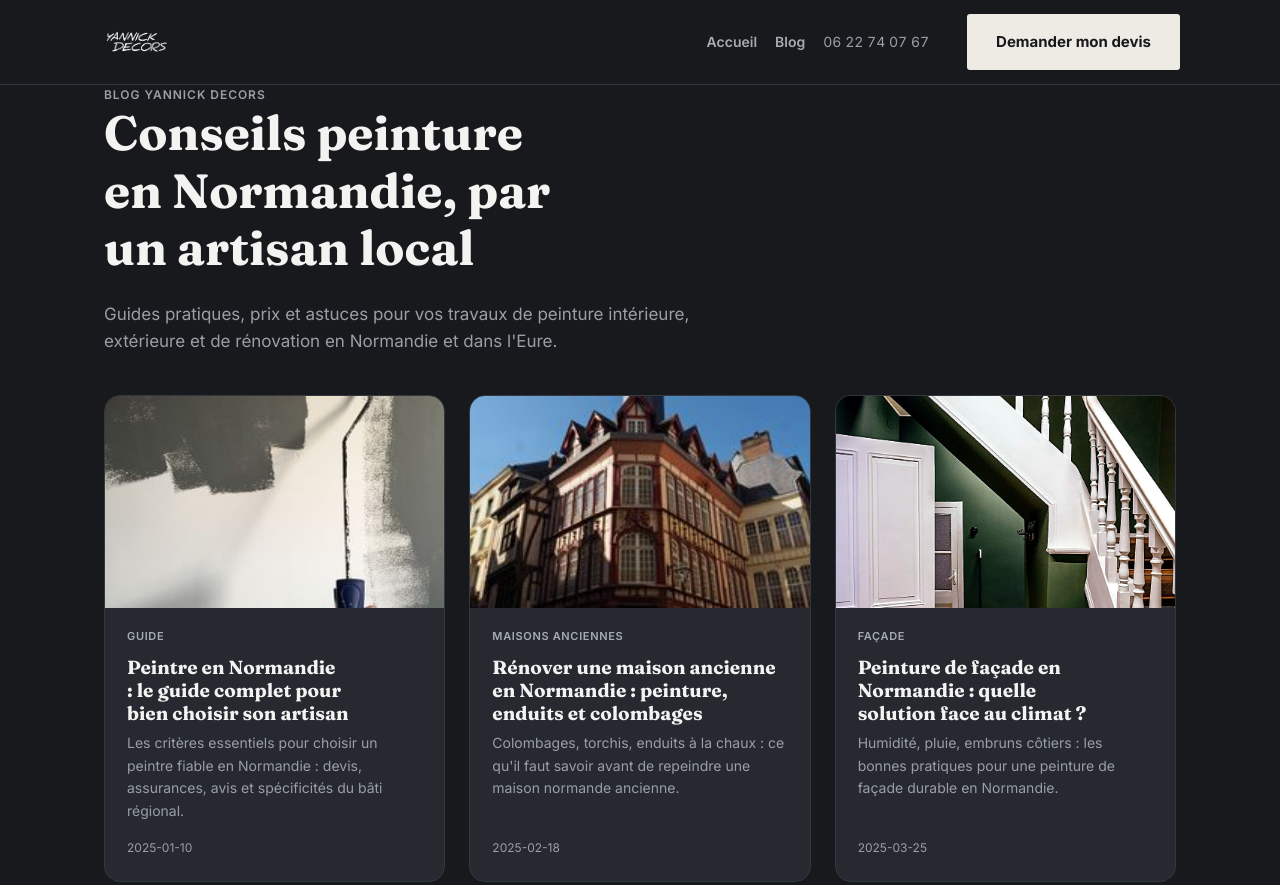
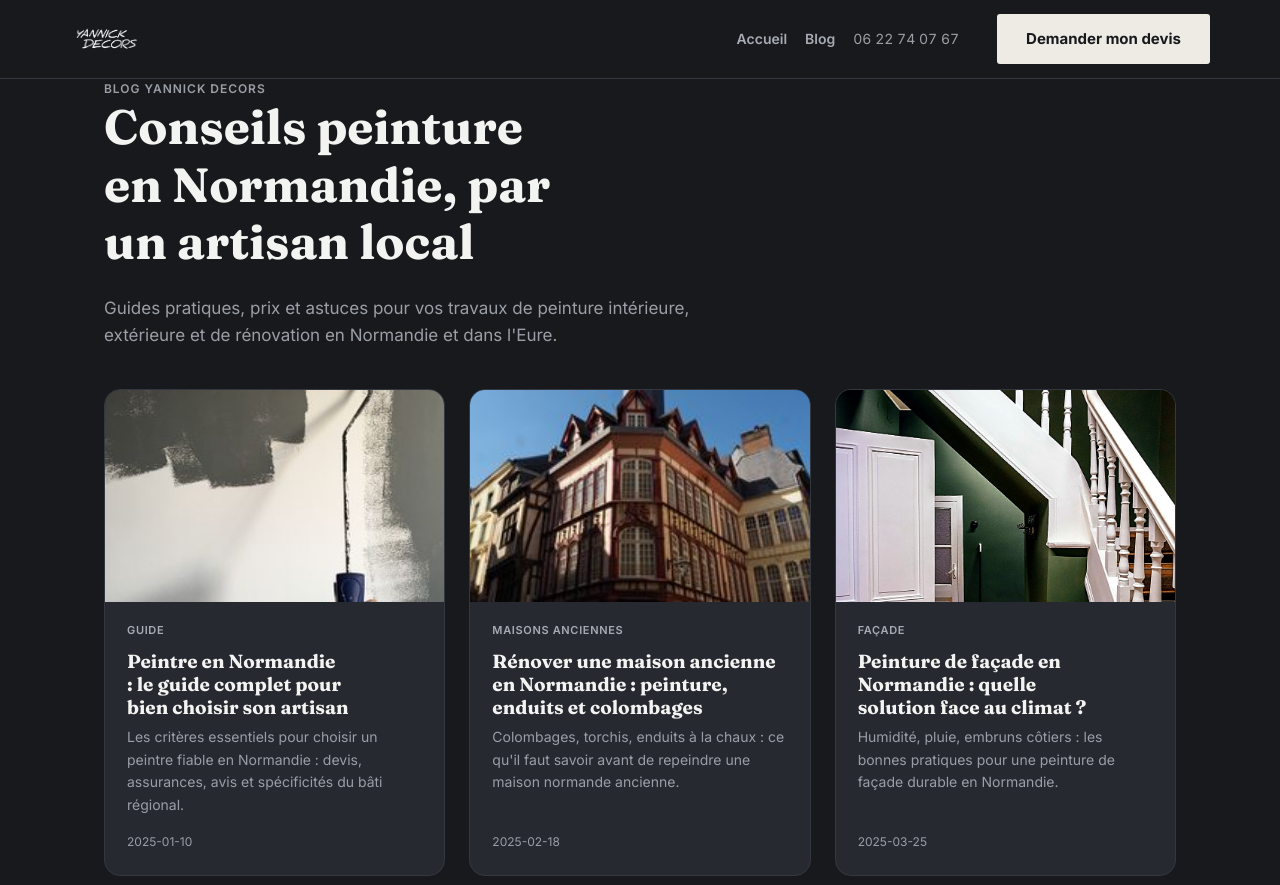
Before and after one commit to pichouleo/yannick-decors-site, a plain HTML site: page blog/index.html in a window 1280 px wide. Shown: the top 885 px of the page. Drawn offline with Linux system fonts and the light colour scheme.

Commit message:
Fix réel de la largeur de navbar blog vs accueil
Le conteneur du header du blog était plafonné à 1120px au lieu de
1180px comme l'accueil, et le line-height hérité (1.6) faisait que le
bouton CTA du blog était plus haut que celui de l'accueil. Les deux
navbars sont maintenant identiques au pixel près.

Co-Authored-By: Claude Sonnet 5 <noreply@anthropic.com>
Claude-Session: https://claude.ai/code/session_01HSe21Tyg8GDfcQ2Z5cSeUC

```diff
--- a/blog/style.css
+++ b/blog/style.css
@@ -10,7 +10,7 @@ a{color:inherit;text-decoration:none}
 img{max-width:100%;display:block}
 .wrap{max-width:1120px;margin:0 auto;padding:0 24px}
 header{position:sticky;top:0;z-index:40;background:var(--bg);border-bottom:1px solid var(--line)}
-header .wrap{display:flex;align-items:center;justify-content:space-between;gap:12px 20px;padding:14px 20px;flex-wrap:wrap}
+header .wrap{display:flex;align-items:center;justify-content:space-between;gap:12px 20px;padding:14px 20px;flex-wrap:wrap;max-width:1180px}
 .logo-img{height:40px;width:auto;filter:brightness(0) invert(1);opacity:1;display:block}
 .logo-link{display:flex;align-items:center;transition:opacity .15s ease;order:1}
 .logo-link:hover{opacity:.8}
@@ -25,7 +25,7 @@ header .btn{order:2}
   .hdr-links{order:2;flex-basis:auto;margin-top:0;margin-left:auto;margin-right:18px}
   header .btn{order:3}
 }
-.btn{display:inline-flex;align-items:center;gap:8px;justify-content:center;padding:15px 28px;border-radius:3px;font-weight:700;font-size:15px;border:1px solid transparent;cursor:pointer;transition:transform .15s ease,background .15s ease,border-color .15s ease}
+.btn{display:inline-flex;align-items:center;gap:8px;justify-content:center;padding:15px 28px;border-radius:3px;font-weight:700;font-size:15px;line-height:1.2;border:1px solid transparent;cursor:pointer;transition:transform .15s ease,background .15s ease,border-color .15s ease}
 .btn:hover{transform:translateY(-1px)}
 .btn-bone{background:var(--bone);color:#17191C}
 .btn-bone:hover{background:#fff}
```
